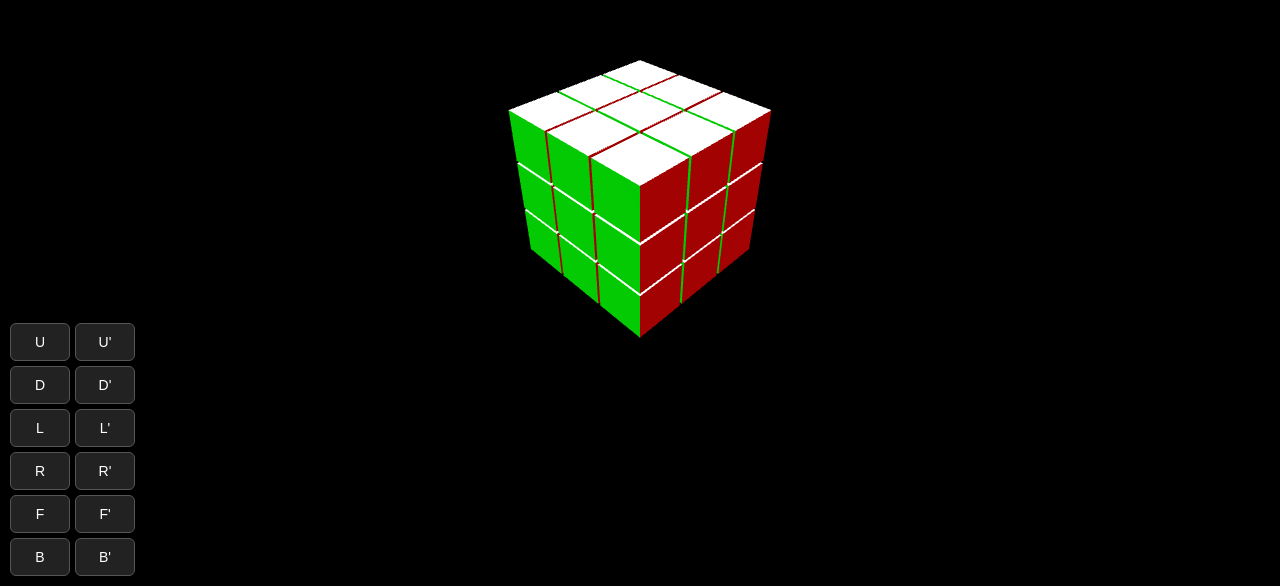
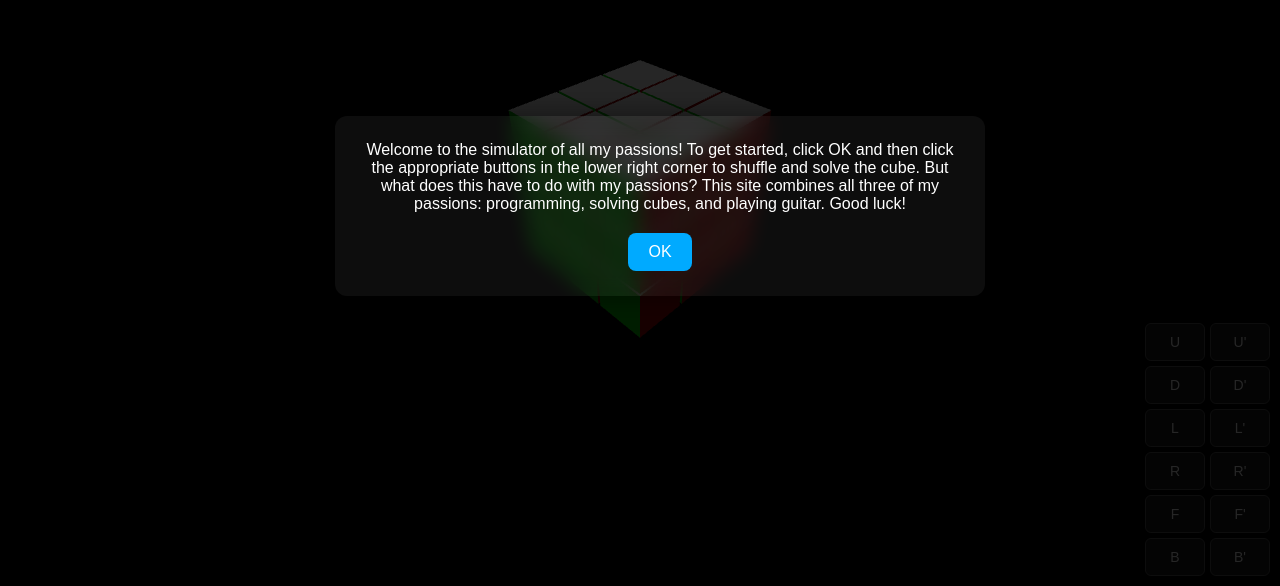
Before and after one commit to kajbie2012/rubik-s, a plain HTML site: page index.html in a window 1280 px wide. Shown: the part 214-800 px from the top of the page. Drawn offline with nearby package versions, Linux system fonts and the light colour scheme; animation ran at ten frames a second.

Commit message:
Update index.html

```diff
--- a/index.html
+++ b/index.html
@@ -3,34 +3,95 @@
 <head>
 <meta charset="UTF-8">
 <title>Kostka Rubika</title>
+
 <style>
-  body { margin:0; overflow:hidden; background:#111; }
+  body {
+    margin:0;
+    overflow:hidden;
+    background: radial-gradient(circle at center, #1a1a1a, #000);
+    font-family: Arial, sans-serif;
+  }
 
+  /* WELCOME SCREEN */
+  #welcome {
+    position:fixed;
+    top:0;
+    left:0;
+    width:100%;
+    height:100%;
+    background: rgba(0,0,0,0.85);
+    display:flex;
+    align-items:center;
+    justify-content:center;
+    z-index:1000;
+    color:white;
+    text-align:center;
+    padding:20px;
+  }
+
+  #welcome-box {
+    max-width:600px;
+    background: rgba(255,255,255,0.05);
+    padding:25px;
+    border-radius:12px;
+    backdrop-filter: blur(10px);
+    box-shadow: 0 0 30px rgba(0,0,0,0.5);
+  }
+
+  #welcome button {
+    margin-top:20px;
+    padding:10px 20px;
+    font-size:16px;
+    border:none;
+    border-radius:8px;
+    cursor:pointer;
+    background:#00aaff;
+    color:white;
+  }
+
+  #welcome button:hover {
+    background:#008fcc;
+  }
+
+  /* CONTROLS */
   #controls {
     position:absolute;
     bottom:10px;
-    left:10px;
+    right:10px;
     display:grid;
     grid-template-columns: repeat(2, 60px);
     gap:5px;
+    z-index:10;
   }
 
   button {
     padding:10px;
     font-size:14px;
-    background:#222;
+    background: rgba(30,30,30,0.8);
     color:#fff;
     border:1px solid #555;
     border-radius:6px;
     cursor:pointer;
+    backdrop-filter: blur(4px);
   }
 
   button:hover {
-    background:#444;
+    background: rgba(80,80,80,0.9);
   }
 </style>
 </head>
+
 <body>
+
+<!-- WELCOME SCREEN -->
+<div id="welcome">
+  <div id="welcome-box">
+    <div>
+      Welcome to the simulator of all my passions! To get started, click OK and then click the appropriate buttons in the lower right corner to shuffle and solve the cube. But what does this have to do with my passions? This site combines all three of my passions: programming, solving cubes, and playing guitar. Good luck!
+    </div>
+    <button onclick="closeWelcome()">OK</button>
+  </div>
+</div>
 
 <div id="controls">
   <button onclick="move('U',1)">U</button>
@@ -56,6 +117,10 @@
 <script src="https://cdn.jsdelivr.net/npm/gsap@3.12.2/dist/gsap.min.js"></script>
 
 <script>
+function closeWelcome(){
+  document.getElementById("welcome").style.display = "none";
+}
+
 const scene = new THREE.Scene();
 const camera = new THREE.PerspectiveCamera(75, window.innerWidth/window.innerHeight, 0.1, 1000);
 const renderer = new THREE.WebGLRenderer({antialias:true});
@@ -93,7 +158,6 @@ for(let x=-1;x<=1;x++){
   }
 }
 
-// AUDIO
 const soundFiles = {
   U: 'u.wav',
   D: 'd.wav',
@@ -106,13 +170,10 @@ const soundFiles = {
 function playSound(face){
   const file = soundFiles[face];
   if(!file) return;
-
   const audio = new Audio(file);
-  audio.currentTime = 0;
   audio.play();
 }
 
-// CAMERA ROTATION
 let drag=false, px=0, py=0;
 document.addEventListener("mousedown",e=>{drag=true;px=e.clientX;py=e.clientY;});
 document.addEventListener("mouseup",()=>drag=false);
@@ -126,7 +187,6 @@ document.addEventListener("mousemove",e=>{
   scene.rotation.x += dy*0.005;
 });
 
-// CUBES LAYERS
 function getLayer(axis,val){
   return cubes.filter(c=>Math.round(c.position[axis])===val);
 }
@@ -163,7 +223,6 @@ function rotateLayer(axis,val,dir,face){
   });
 }
 
-// MOVE LOGIC
 function move(face, dir){
   if(isRotating) return;
 
@@ -177,10 +236,8 @@ function move(face, dir){
   }
 }
 
-// KEYBOARD SUPPORT
 window.addEventListener("keydown",e=>{
   if(isRotating) return;
-
   const k=e.key.toUpperCase();
   const reverse=e.shiftKey?-1:1;
 
@@ -189,7 +246,6 @@ window.addEventListener("keydown",e=>{
   }
 });
 
-// RENDER LOOP
 function animate(){
   requestAnimationFrame(animate);
   renderer.render(scene,camera);
```
